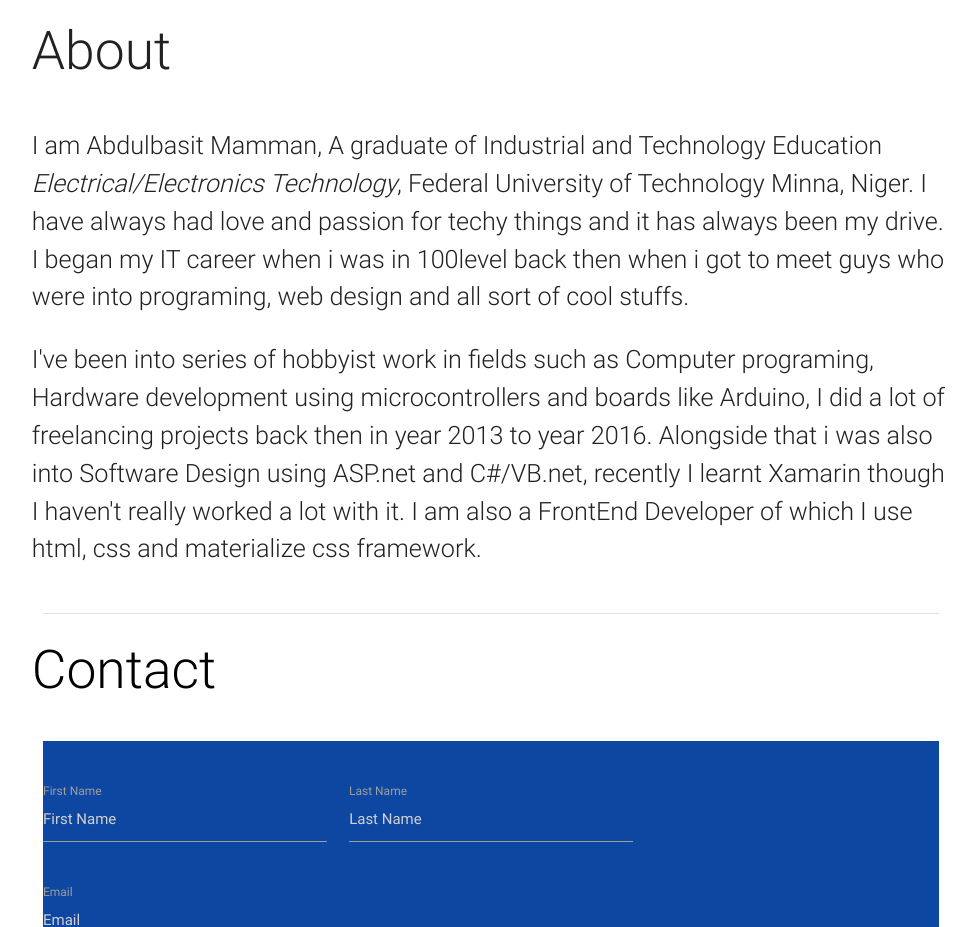
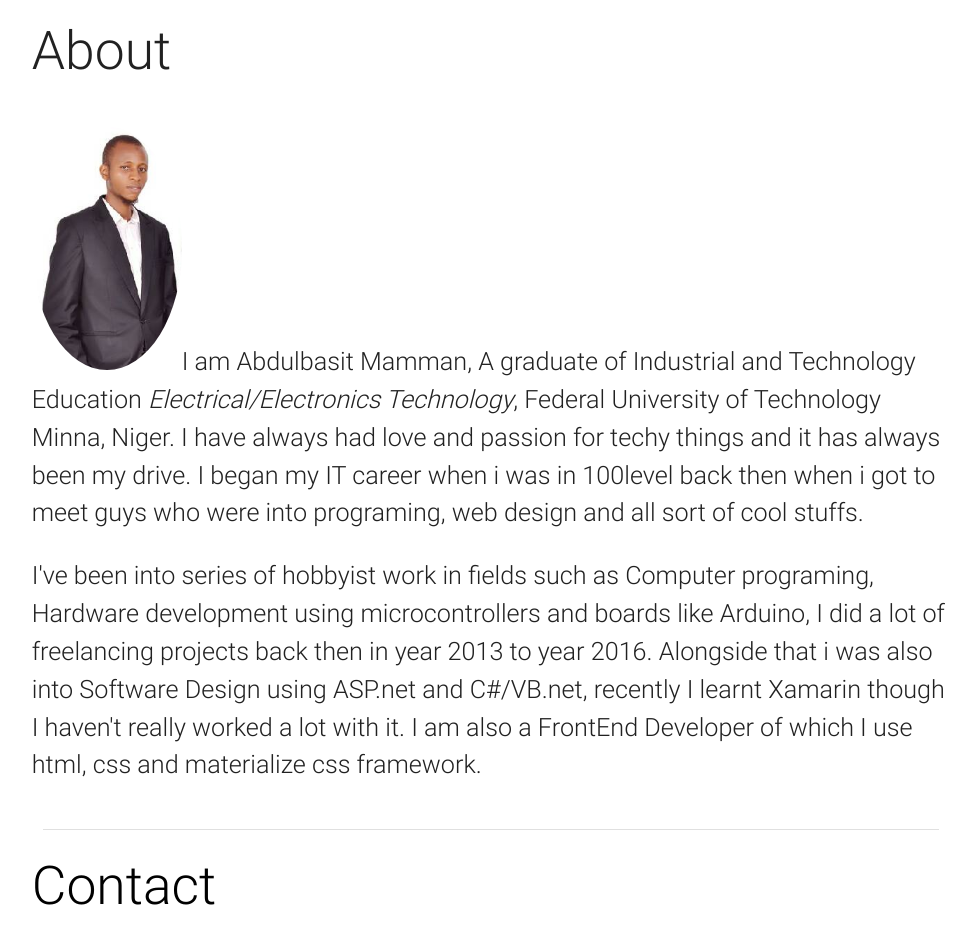
Before and after one commit to Basttyy/myportfolio, a plain HTML site: page index.html in a window 1280 px wide. Shown: the part 2540-3467 px from the top of the page, without its empty margins (149-1125 px from the left). Drawn offline with Linux system fonts and the light colour scheme; a script that the page names is missing.

Commit message:
Added my picture and modified index.html a bit

```diff
--- a/index.html
+++ b/index.html
@@ -4,7 +4,7 @@
 <head>
     <meta http-equiv="Content-Type" content="text/html; charset=UTF-8" />
     <meta name="viewport" content="width=device-width, initial-scale=1, maximum-scale=1.0" />
-    <title>Materialize Tutorial</title>
+    <title>My Portfolio</title>
 
     <!-- CSS  -->
     <link href="https://fonts.googleapis.com/icon?family=Material+Icons" rel="stylesheet">
@@ -186,8 +186,9 @@
             <h2 class="section-header">About</h2>
         </div>
         <div class="row">
-            <p class="flow-text">I am Abdulbasit Mamman, A graduate of Industrial and Technology Education <em>Electrical/Electronics Technology</em>, Federal University of Technology Minna, Niger. I have always had love and passion for techy things and it has always been
-                my drive. I began my IT career when i was in 100level back then when i got to meet guys who were into programing, web design and all sort of cool stuffs.</p>
+            <p class="flow-text"><img class="responsive-img circle" style="max-width: 150px; max-height: 500px " src="assets\img\basttyy.jpg">I am Abdulbasit Mamman, A graduate of Industrial and Technology Education <em>Electrical/Electronics Technology</em>, Federal University
+                of Technology Minna, Niger. I have always had love and passion for techy things and it has always been my drive. I began my IT career when i was in 100level back then when i got to meet guys who were into programing, web design and all
+                sort of cool stuffs.</p>
             <p class="flow-text">I've been into series of hobbyist work in fields such as Computer programing, Hardware development using microcontrollers and boards like Arduino, I did a lot of freelancing projects back then in year 2013 to year 2016. Alongside that i was
                 also into Software Design using ASP.net and C#/VB.net, recently I learnt Xamarin though I haven't really worked a lot with it. I am also a FrontEnd Developer of which I use html, css and materialize css framework.</p>
         </div>
```
Also changed, not shown: assets/img/basttyy.jpg (added).
